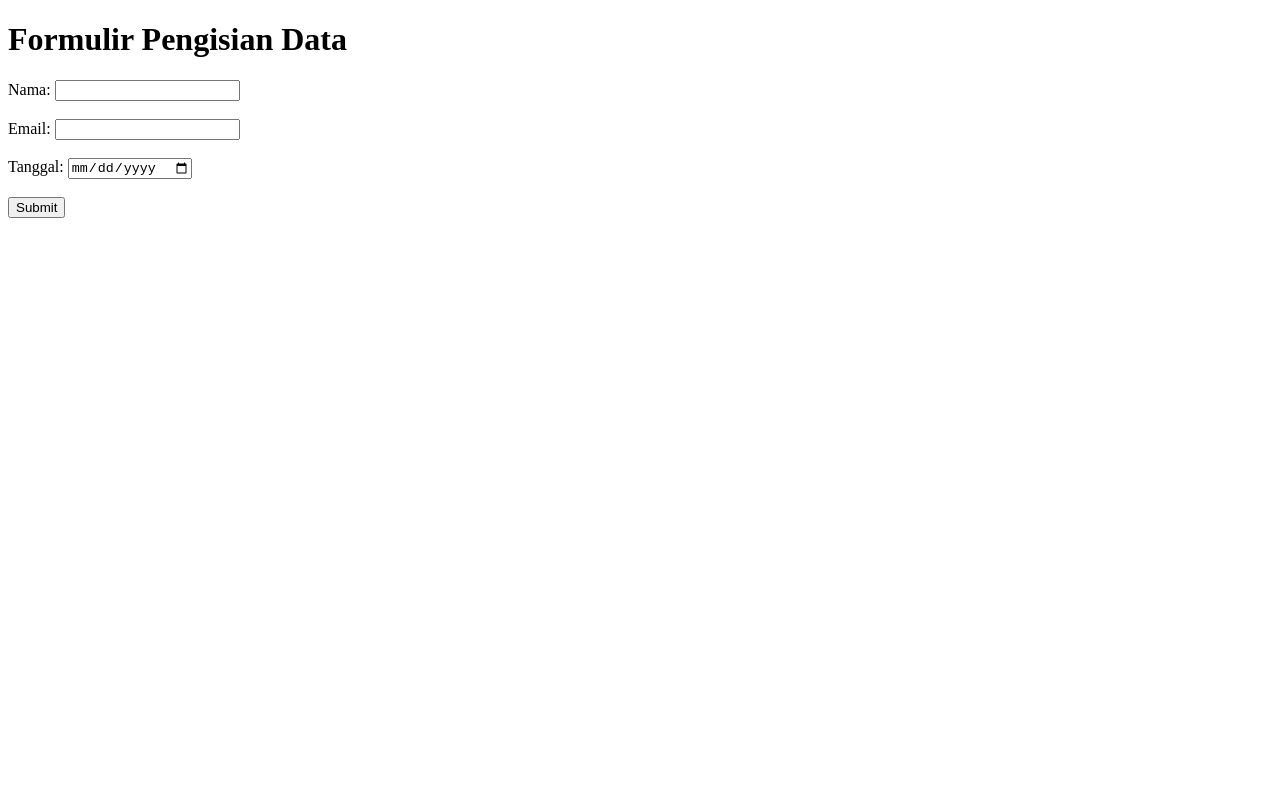
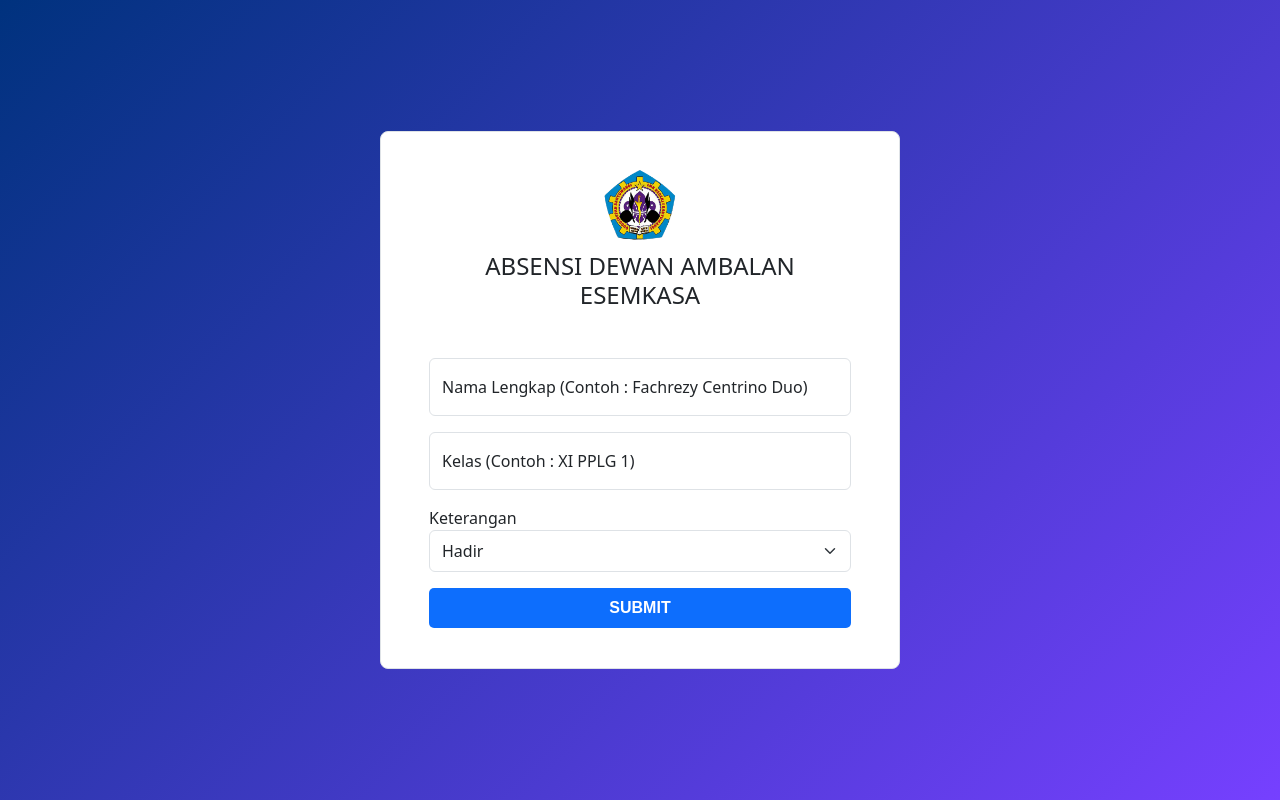
Before and after one commit to bangnocode/absensi-da, a plain HTML site: page testGPTform.html in a window 1280 px wide. Drawn offline with nearby package versions, Linux system fonts and the light colour scheme.

Commit message:
perubahan

```diff
--- a/testGPTform.html
+++ b/testGPTform.html
@@ -1,56 +1,86 @@
-<!DOCTYPE html>
-<html>
+<!doctype html>
+<html lang="en">
+
 <head>
-  <script>
-    function handleSubmit(event) {
-      event.preventDefault();  // Mencegah form melakukan submit biasa
+    <meta charset="utf-8">
+    <meta name="viewport" content="width=device-width, initial-scale=1">
+    <title>Dewan Ambalan Esemkasa</title>
+    <link href="https://cdn.jsdelivr.net/npm/bootstrap@5.3.3/dist/css/bootstrap.min.css" rel="stylesheet"
+        integrity="sha384-QWTKZyjpPEjISv5WaRU9OFeRpok6YctnYmDr5pNlyT2bRjXh0JMhjY6hW+ALEwIH" crossorigin="anonymous">
+    <link rel="icon" href="370189821_620720850240874_5779720123140689958_n-Photoroom.png">
 
-      var formData = new FormData(event.target);
-      var data = {};
-      formData.forEach(function(value, key) {
-        data[key] = value;
-      });
+    <style>
+        /* Chrome, Safari, Edge, Opera */
+        input::-webkit-outer-spin-button,
+        input::-webkit-inner-spin-button {
+            -webkit-appearance: none;
+            margin: 0;
+        }
 
-      // Mengirim data ke Apps Script
-      var url = 'https://script.google.com/macros/s/AKfycbzzXGMRfNZYaJPqkK4x6Y1nQcsyi6KLz8cWDKoNjj0PrgwFRkxboJE6aU4dkZd1Aim7Tw/exec';  // Ganti dengan URL deploy Apps Script Anda
-      var options = {
-        method: 'POST',
-        contentType: 'application/x-www-form-urlencoded',
-        payload: data
-      };
+        /* Firefox */
+        input[type=number] {
+            -moz-appearance: textfield;
+        }
+    </style>
 
-      // Melakukan request ke backend
-      fetch(url, options)
-        .then(response => response.json())
-        .then(responseData => {
-          if (responseData.result === 'success') {
-            alert('Berhasil! Data telah ditambahkan.');
-            // Menyembunyikan form atau reset ke form semula
-            document.getElementById('myForm').reset();
-          } else {
-            alert('Terjadi kesalahan: ' + responseData.error);
-          }
+
+</head>
+
+<body style="background: rgb(0,50,126);
+background: linear-gradient(135deg, rgba(0,50,126,1) 0%, rgba(118,64,255,1) 100%);">
+    <div class="container-fluid">
+        <div class="row d-flex justify-content-center align-items-center mx-1" style="height: 100vh;">
+            <div class="col-md-5 border border-1 px-5 py-4 rounded-3" style="background-color: white;">
+                <div class="logo-DA d-flex align-items-center justify-content-center my-2">
+                    <img src="./370189821_620720850240874_5779720123140689958_n-Photoroom.png" alt="Logo Dewan Ambalan"
+                        class="img-fluid" style="width: 80px;">
+                </div>
+                <div class="mb-5 text-center">
+                    <h4>ABSENSI DEWAN AMBALAN ESEMKASA</h4>
+                </div>
+                <form name="submit-to-google-sheet" method="POST" id="myForm">
+                    <div class="form-floating mb-3">
+                        <input type="text" class="form-control" id="floatingInputNamaLengkap" placeholder="Nama Lengkap"
+                            name="Nama_Lengkap">
+                        <label for="floatingInputNamaLengkap">Nama Lengkap (Contoh : Fachrezy Centrino Duo)</label>
+                    </div>
+                    <div class="form-floating mb-3">
+                        <input type="text" class="form-control" id="floatingInputKelas" placeholder="Kelas"
+                            name="Kelas">
+                        <label for="floatingInputKelas">Kelas (Contoh : XI PPLG 1)</label>
+                    </div>
+                    <label for="inputGroupSelectKeterangan">Keterangan</label>
+                    <div class="input-group mb-3">
+                        <select class="form-select py-2" id="inputGroupSelectKeterangan" name="Keterangan">
+                            <option value="Hadir">Hadir</option>
+                            <option value="Izin">Izin</option>
+                            <option value="Sakit">Sakit</option>
+                        </select>
+                    </div>
+                    <input type="submit" value="SUBMIT" name="submitBtn"
+                        style="width: 100%; background-color: #0d6efd; border: 0px; height: 40px; border-radius: 5px; color: white; font-weight: bold; font-family: sans-serif;"
+                        class="mb-3">
+                </form>
+            </div>
+        </div>
+    </div>
+
+    <script src="https://cdn.jsdelivr.net/npm/bootstrap@5.3.3/dist/js/bootstrap.bundle.min.js"
+        integrity="sha384-YvpcrYf0tY3lHB60NNkmXc5s9fDVZLESaAA55NDzOxhy9GkcIdslK1eN7N6jIeHz"
+        crossorigin="anonymous"></script>
+
+    <script>
+        const scriptURL = 'https://script.google.com/macros/s/AKfycbzarnVR4eZzS7QGzGFZSI_hQNWC6iN3IaLbi_VSZsXAURND2tiMiQaMeFAJxOVQ7JEK/exec'
+        const form = document.forms['submit-to-google-sheet']
+
+        form.addEventListener('submit', e => {
+            e.preventDefault()
+            fetch(scriptURL, { method: 'POST', body: new FormData(form) })
+                .then(response => alert('Berhasil! Data telah ditambahkan.'),
+                form.reset())
+                .catch(error => console.error('Error!', error.message))
         })
-        .catch(error => {
-          alert('Error: ' + error.message);
-        });
-    }
-  </script>
-</head>
-<body>
-  <h1>Formulir Pengisian Data</h1>
+    </script>
+</body>
 
-  <form id="myForm" onsubmit="handleSubmit(event)">
-    <label for="Nama">Nama:</label>
-    <input type="text" name="Nama" id="Nama" required><br><br>
-
-    <label for="Email">Email:</label>
-    <input type="email" name="Email" id="Email" required><br><br>
-
-    <label for="Tanggal">Tanggal:</label>
-    <input type="date" name="Tanggal" id="Tanggal"><br><br>
-
-    <button type="submit">Submit</button>
-  </form>
-</body>
 </html>
```
Also changed, not shown: index.html (+12 -37 lines).
